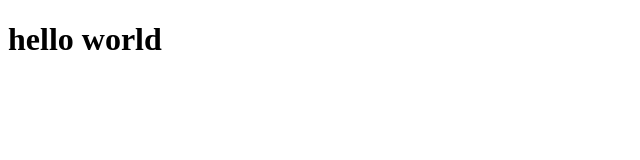
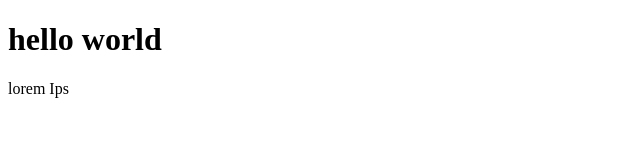
Before and after one commit to purinkaros1998/test, a plain HTML site: page index.html in a window 1280 px wide. Shown: the full height of the page, 0-640 px from the left. Drawn offline with Linux system fonts and the light colour scheme.

Commit message:
Update index.html
first commit

```diff
--- a/index.html
+++ b/index.html
@@ -10,6 +10,7 @@
 
 <body>
     <h1>hello world</h1>
+    <p>lorem Ips</p>
 </body>
 
 </html>
```
